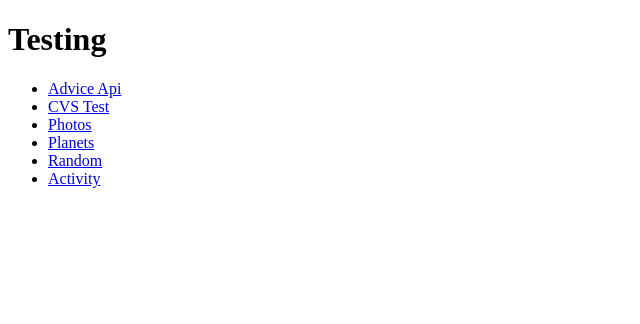
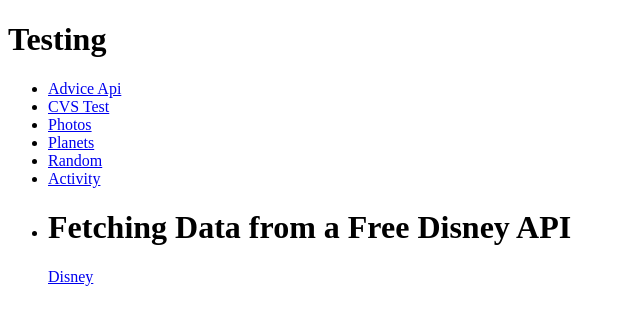
Before and after one commit to RJKAZ/fetch-practice, a React (Create React App) app: page /disney in a window 1280 px wide. Shown: the top 324 px of the page, without its empty margins (0-640 px from the left). Built offline with nearby package versions, Linux system fonts and the light colour scheme; no server answers.

Commit message:
attempt at a disney api

```diff
--- a/src/App.js
+++ b/src/App.js
@@ -7,6 +7,7 @@
 import Planets from './components/Planets';
 import Random from './components/Random';
 import Activity from './components/Activity';
+import DisneyApi from './components/DisneyApi';
 
 function App() {
   return (
@@ -40,6 +41,10 @@
                 <Route path='/activity' component={Activity} />
                 <Link to='/activity'>Activity</Link>
               </li>
+              <li>
+                <Route path='/disney' component={DisneyApi} />
+                <Link to='/disney'>Disney</Link>
+              </li>
             </ul>
           </div>
         </Switch>
--- /dev/null
+++ b/src/components/DisneyApi.js
@@ -0,0 +1,26 @@
+import React, { useState, useEffect } from 'react';
+
+function DisneyApi() {
+  const [data, setData] = useState([]);
+
+  const apiGet = () => {
+    fetch('https://api.disneyapi.dev/characters')
+      .then((response) => response.json())
+      .then((json) => {
+        console.log(json);
+        setData(json);
+      });
+  };
+
+  useEffect(() => {
+    apiGet();
+  }, []);
+
+  return (
+    <div>
+      <h1>Fetching Data from a Free Disney API </h1>
+    </div>
+  );
+}
+
+export default DisneyApi;
```
